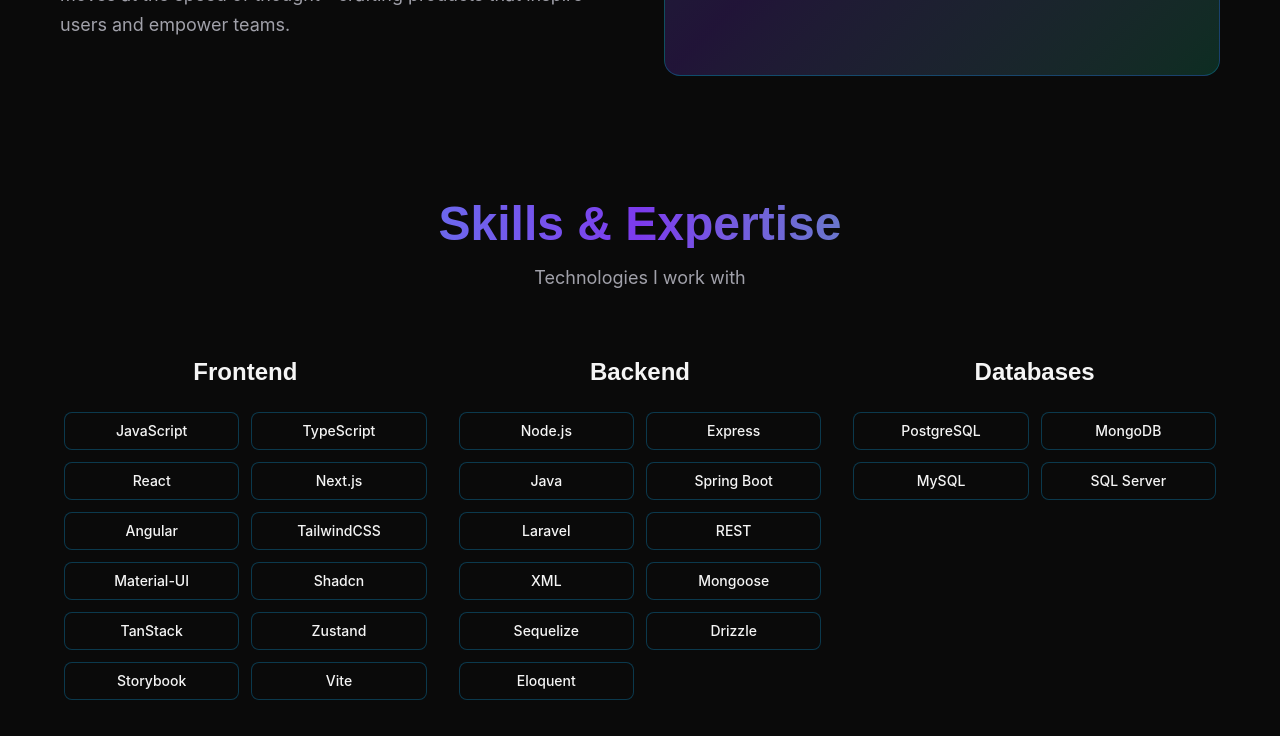
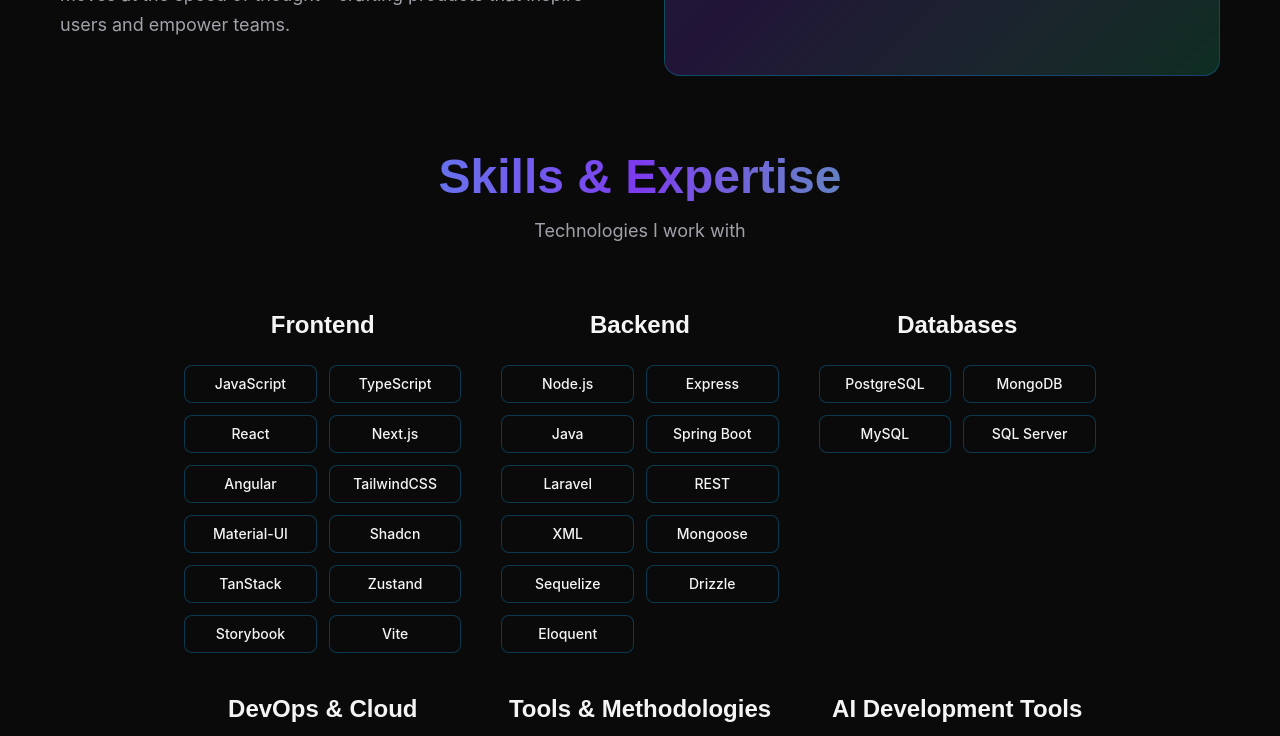
Before and after one commit to denzellgh/portfolio-denzellgh, a React (Vite) app: page / in a window 1280 px wide. Shown: the part 1480-2216 px from the top of the page. Built offline with nearby package versions, Linux system fonts and the light colour scheme.

Commit message:
fix: style improvements in skills & project section

```diff
--- a/src/sections/Projects.tsx
+++ b/src/sections/Projects.tsx
@@ -4,7 +4,7 @@
 
 export const Projects = () => {
   return (
-    <section id="projects" className="relative py-20">
+    <section id="projects" className="relative flex min-h-screen items-center">
       <div className="mx-auto max-w-[1200px] px-6">
         <SectionTitle subtitle="Featured work and case studies">
           Projects
--- a/src/sections/Skills.tsx
+++ b/src/sections/Skills.tsx
@@ -4,13 +4,13 @@
 
 export const Skills = () => {
   return (
-    <section id="skills" className="relative py-20">
+    <section id="skills" className="relative flex min-h-screen items-center">
       <div className="mx-auto max-w-[1200px] px-6">
         <SectionTitle subtitle="Technologies I work with">
           Skills & Expertise
         </SectionTitle>
 
-        <div className="grid gap-8 md:grid-cols-3">
+        <div className="grid gap-10 lg:grid-cols-3">
           {skillsData.map(category => (
             <div key={category.category}>
               <h3 className="mb-6 text-center font-[family-name:var(--font-heading)] text-2xl font-bold text-[#F5F5F5]">
```
